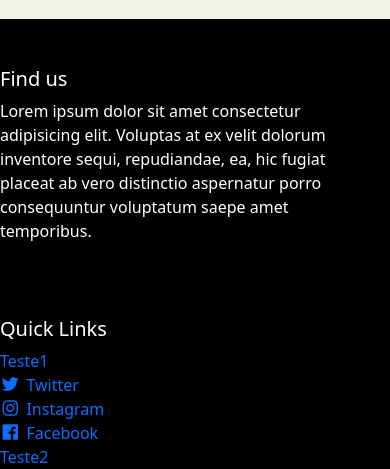
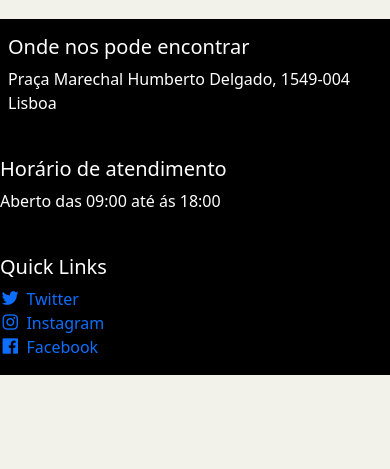
Before and after one commit to ralvessa/Grupo04_ZOO, a Django app: page / in a window 390 px wide. Shown: the part 1229-1698 px from the top of the page. After the commit the page ends 1604 px from the top, so only its background shows below. Run offline with Django 4.2, Linux system fonts and the light colour scheme.

Commit message:
liubsdafgbnbiujllijnbasf

```diff
--- a/ZOO/ZOO_App/templates/ZOO_App/index.html
+++ b/ZOO/ZOO_App/templates/ZOO_App/index.html
@@ -338,10 +338,11 @@
               <div class="row">
                 <div class="col-md-2 flex-center-v">
                   <img
-                    src="alarm-clock-icon.png"
+                    src="{% static 'alarm-clock-icon.png' %}"
                     alt="alarm-clock"
                     height="30px"
                     width="30px"
+                    class="ms-3"
                   />
                 </div>
                 <div class="col">
@@ -360,10 +361,11 @@
               <div class="row">
                 <div class="col-md-2 flex-center-v">
                   <img
-                    src="thermometer-icon.png"
+                    src="{% static 'thermometer-icon.png' %}"
                     alt="thermometer"
                     width="30px"
                     height="30px"
+                    class="ms-3"
                   />
                 </div>
                 <div class="col">
@@ -393,28 +395,29 @@
       ></iframe>
 
       <footer style="background-color: black">
-        <div class="row justify-content-center w-100">
+        <div class="row justify-content-between w-100">
           <div
-            class="col-sm-4 col-md col-sm-4 col-12 col pt-5 mx-5"
+            class="col-sm-4 col-md col-sm-4 col-12 col pt-3 ms-2"
             style="color: #fff"
           >
-            <h5>Find us</h5>
+            <h5>Onde nos pode encontrar</h5>
             <p style="padding-bottom: 10px">
-              Lorem ipsum dolor sit amet consectetur adipisicing elit. Voluptas
-              at ex velit dolorum inventore sequi, repudiandae, ea, hic fugiat
-              placeat ab vero distinctio aspernatur porro consequuntur
-              voluptatum saepe amet temporibus.
+              Praça Marechal Humberto Delgado, 1549-004 Lisboa
             </p>
           </div>
           <div
-            class="col-sm-4 col-md col-sm-4 col-12 col pt-5 mx-5"
+            class="col-sm-4 col-md col-sm-4 col-12 col pt-3"
+            style="color: #fff"
+          >
+            <h5>Horário de atendimento</h5>
+            <p style="padding-bottom: 10px">Aberto das 09:00 até ás 18:00</p>
+          </div>
+          <div
+            class="col-sm-4 col-md col-sm-4 col-12 col pt-3"
             style="color: #fff"
           >
             <h5>Quick Links</h5>
             <ul style="list-style-type: none; margin: 0px; padding-left: 0px">
-              <li>
-                <a href="" class="link-primary">Teste1</a>
-              </li>
               <li>
                 <a href=""> <i class="bx-fw bx bxl-twitter"></i>Twitter </a>
               </li>
@@ -423,12 +426,11 @@
                   <i class="bx-fw bx bxl-instagram"></i>Instagram
                 </a>
               </li>
-              <li>
+              <li class="mb-3">
                 <a href="https://m.facebook.com/profile.php?id=157316757625516">
                   <i class="bx-fw bx bxl-facebook-square"></i>Facebook
                 </a>
               </li>
-              <li><a href="" class="link-primary">Teste2</a></li>
             </ul>
           </div>
         </div>
```
Also changed, not shown: ZOO/ZOO_App/static/alarm-clock-icon.png (added), ZOO/ZOO_App/static/thermometer-icon.png (added), ZOO/db.sqlite3.
